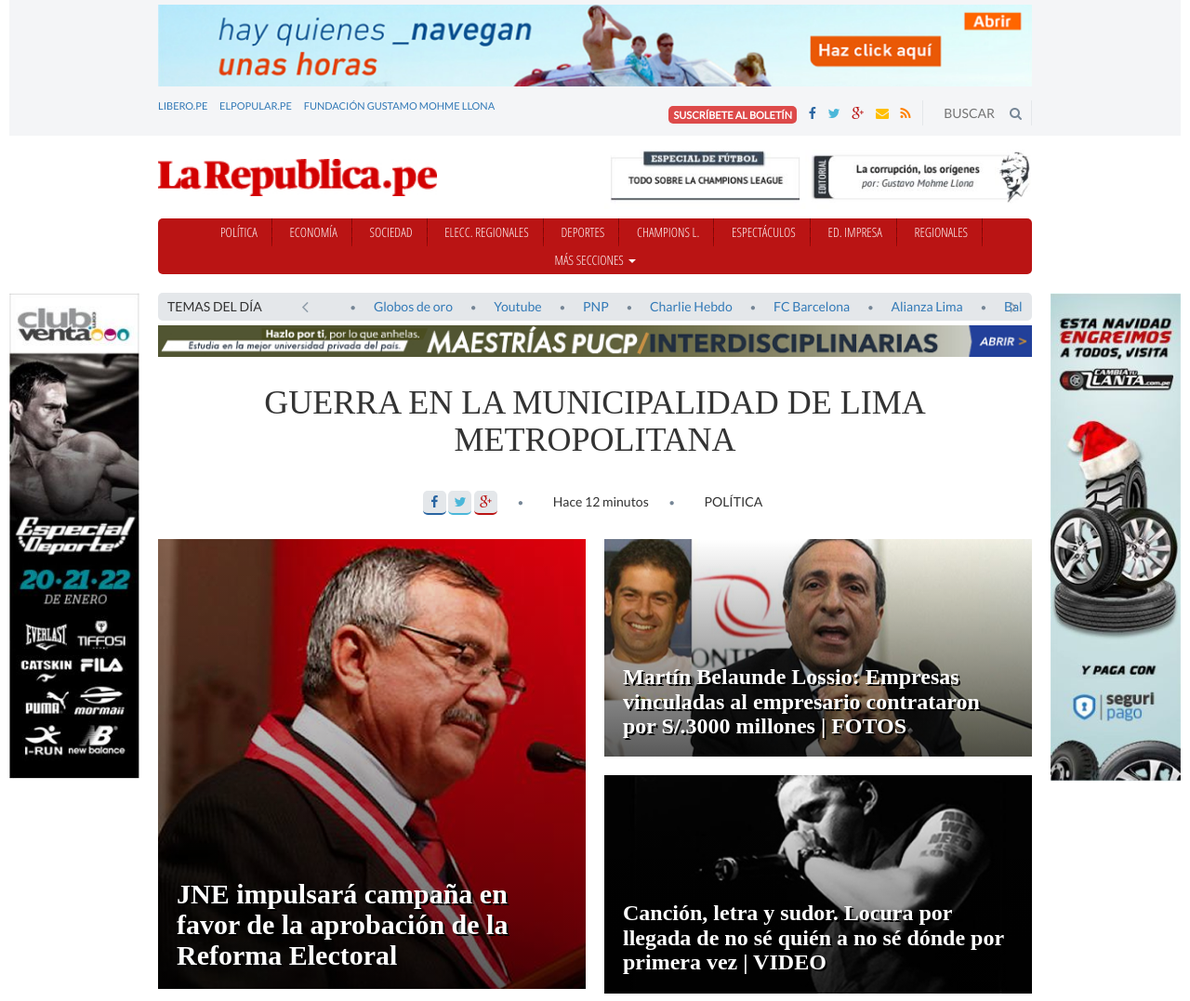
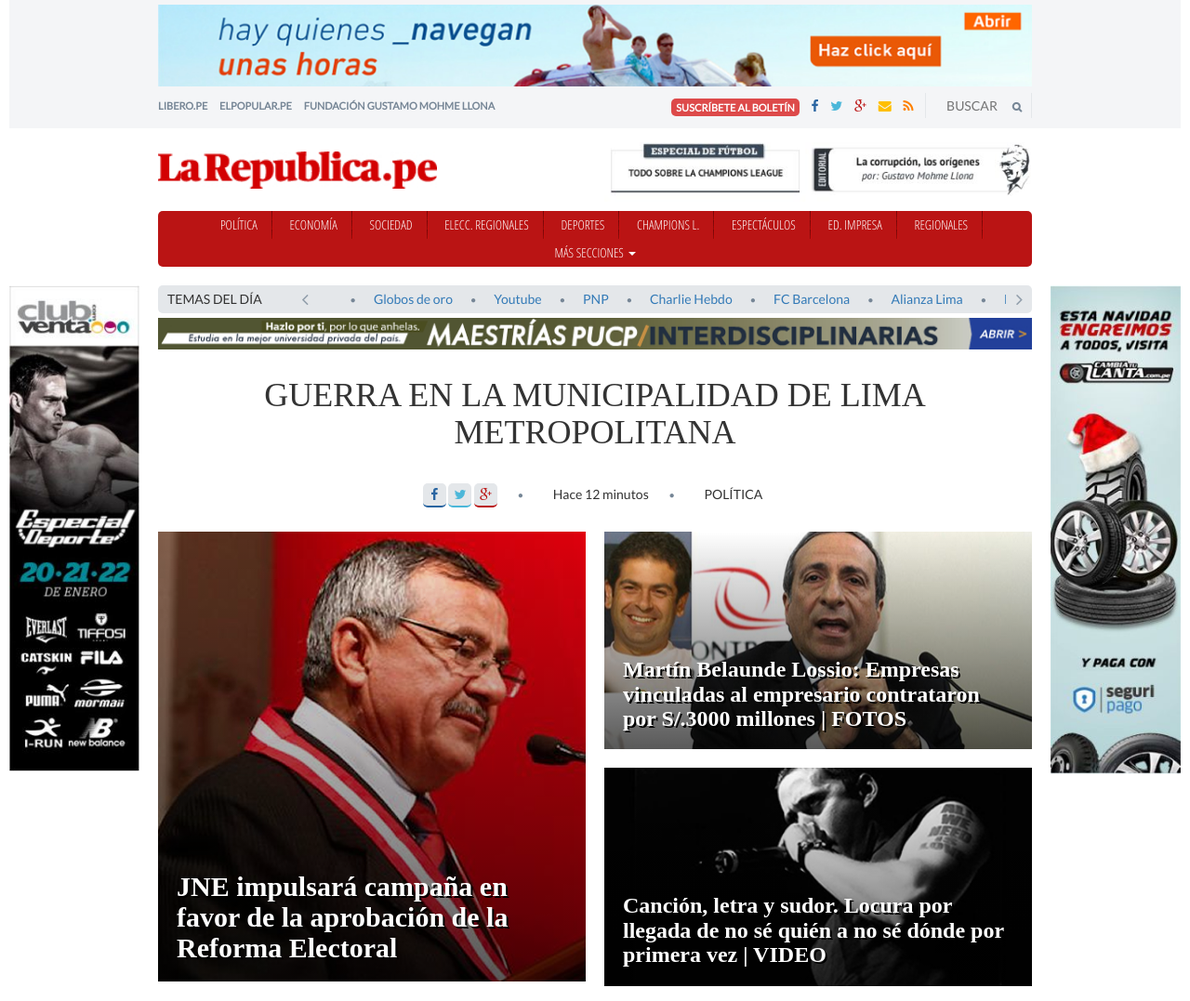
Before and after one commit to SigridMonsalve/LaRepublica, a plain HTML site: page index.html in a window 1280 px wide. Shown: the top 1077 px of the page at 93% size. Drawn offline with nearby package versions, Linux system fonts and the light colour scheme; files whose address does not match are found by name; a web font is replaced by a local one.

Commit message:
Arreglos finales

```diff
--- a/css/Sass/base/_global.scss
+++ b/css/Sass/base/_global.scss
@@ -12,6 +12,18 @@ img{
 }
 .center{
 	text-align:center;
+}
+.small{
+	font-size:13px;
+}
+.xsmall{
+	font-size:11px;
+}
+.floatRight{
+	float:right;
+}
+.floatLeft{
+	float:left;
 }
 .header,.header .logo{
 	margin-top:10px;
@@ -35,12 +47,12 @@ i{
 }
 .ad{
 	background:$grey;
+	color:$darkGrey;
 	.floatRight{
 		*{
 			margin-left:10px;
 		}
 		div{
-		color:$darkGrey;
 		padding:5px 10px;
 		margin-left:10px;
 		display:inline;
@@ -51,12 +63,13 @@ i{
 				width:60px;
 				background:$grey;
 				border:none;
-				color:$darkGrey;
 			}
 		}
 	}
-	a,button{
+	a,button,.fa-search{
 		font-size:11px;
+		font-weight:bold;
+		color:$darkGrey;
 	}
 	button{@include button($lightRed,2px,5px);
 		vertical-align:middle;
@@ -87,18 +100,6 @@ nav{
 		}
 	}
 }
-.small{
-	font-size:13px;
-}
-.xsmall{
-	font-size:11px;
-}
-.floatRight{
-	float:right;
-}
-.floatLeft{
-	float:left;
-}
 .fa-circle{
 	font-size:5px;
 	color:$darkGrey;
@@ -116,7 +117,7 @@ nav{
 	}
 	.multiple-items{
 		vertical-align:middle;
-		width:85%;
+		width:83%;
 
 		&.slick-slider{
 			margin-bottom:0px;
@@ -174,11 +175,13 @@ i:first-child{
 }
 
 h4.floatLeft {
-	font-family:"Open Sans Condensed";
 	margin-top:0px;
 	margin-right:20px;
+}
+.subtitle{
+	color: $lightgray;
+	font-family:"Open Sans Condensed";
 	font-weight:bold;
-	color:$darkGrey;
 }
 img.floatLeft{
 		margin-top:5px;
--- a/css/Sass/helpers/_mixins.scss
+++ b/css/Sass/helpers/_mixins.scss
@@ -30,23 +30,10 @@
 	background:$buttonGrey;
 	padding:5px;
 }
-@mixin borderGradientLeft($color1,$color2){
-	border-left-width:1px;
-	border-left-style: solid;
-	-webkit-border-left-image: -webkit-gradient(linear, 0 0, 0 100%, from($color1), to($color2)) 1 100%;
-	-webkit-border-left-image: -webkit-linear-gradient($color1, $color2) 1 100%;
-	-moz-border-left-image: -moz-linear-gradient($color1, $color2) 1 100%;
-	-o-border-left-image: -o-linear-gradient($color1, $color2) 1 100%;
-	border-left-image: linear-gradient(to bottom, $color1, $color2) 1 100%;
-}
-@mixin borderGradientRight($color1,$color2){
-	border-right-width:1px;
-	border-right-style: solid;
-	-webkit-border-right-image: -webkit-gradient(linear, 0 0, 0 100%, from($color1), to($color2)) 1 100%;
-	-webkit-border-right-image: -webkit-linear-gradient($color1, $color2) 1 100%;
-	-moz-border-right-image: -moz-linear-gradient($color1, $color2) 1 100%;
-	-o-border-right-image: -o-linear-gradient($color1, $color2) 1 100%;
-	border-right-image: linear-gradient(to bottom, $color1, $color2) 1 100%;
+@mixin bgImage($url){
+	background:$url;
+	background-size:cover;
+	background-position:center center;
 }
 @mixin bgTitular($url,$pdTop,$pdBott,$pdLR){
 	background:$url;
--- a/css/Sass/pages/_blog.scss
+++ b/css/Sass/pages/_blog.scss
@@ -4,9 +4,6 @@
 .title{
 	color: $black;
 	font-weight: bold;
-}
-.subtitle{
-	color: $lightgray;
 }
 .blog{
 	@include blog ($borde, 2%, 1%, 190px);
@@ -19,7 +16,7 @@
 	margin-bottom: 10%;
 }
 .bg-grey {
-    background-color: #E6E4E1;
+    background-color: $gray;
     padding: 3%;
     width: 87%;
     position: absolute;
--- a/css/Sass/pages/_columnistas.scss
+++ b/css/Sass/pages/_columnistas.scss
@@ -38,7 +38,7 @@ h1{
 		}
 		.small{
 			font-family:"Open Sans Condensed";
-			color:#000000;
+			color:$black;
 		}
 	}
 }
@@ -80,7 +80,7 @@ h1{
 		}
 		.small{
 			font-family:"Open Sans Condensed";
-			color:#000000;
+			color:$black;
 		}
 	}
 }
--- a/css/Sass/pages/_index.scss
+++ b/css/Sass/pages/_index.scss
@@ -24,16 +24,11 @@
 		left:40%;
 		top:-10px;
 		height:30px;
-		text-align:center;
 		color:white;
-		font-weight:bold;
 		padding:5px;
 	}
 	.xsmall{
 		margin-top:5px;
-	}
-	p:nth-child(3){
-		font-weight:bold;
 	}
 }
 .boxsetUno{
@@ -71,6 +66,7 @@
 	.contentWide{
 		>div{
 			padding:20px 0px;
+			border-bottom:1px solid $darkGrey;
 		}
 	}
 }
@@ -104,10 +100,13 @@
  	width: initial;
  	margin-right: 5%
  }
- input{
- 	margin: 2% 0;
- 	width: 100%;
+ .columnRight{
+ 	input{
+	 	margin: 2% 0;
+	 	width: 100%;
+ 	}
  }
+
  .btn-suscribe{
  	background-color: $red;
 	color: white;
```
Also changed, not shown: css/dist/slick-theme.css, css/main.css, 1 other file.
